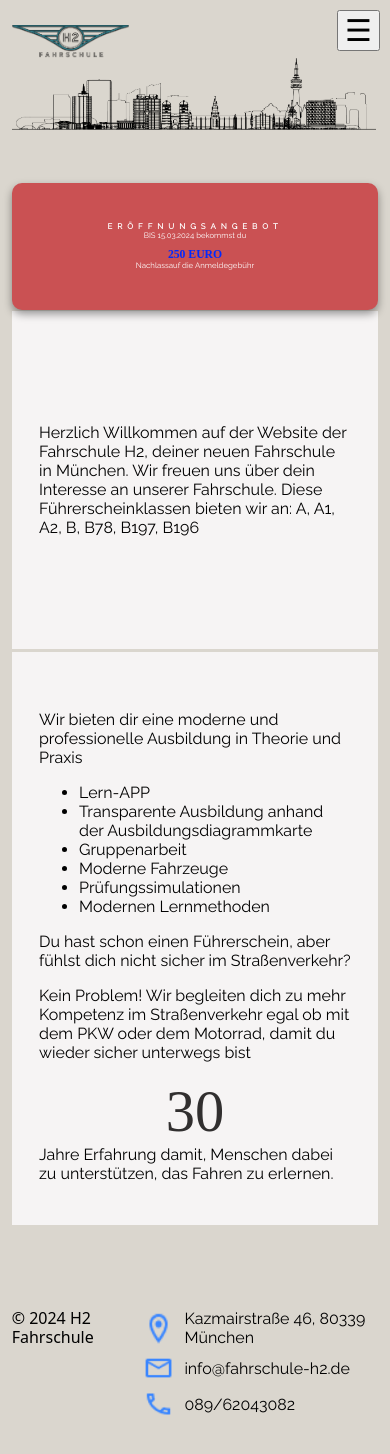
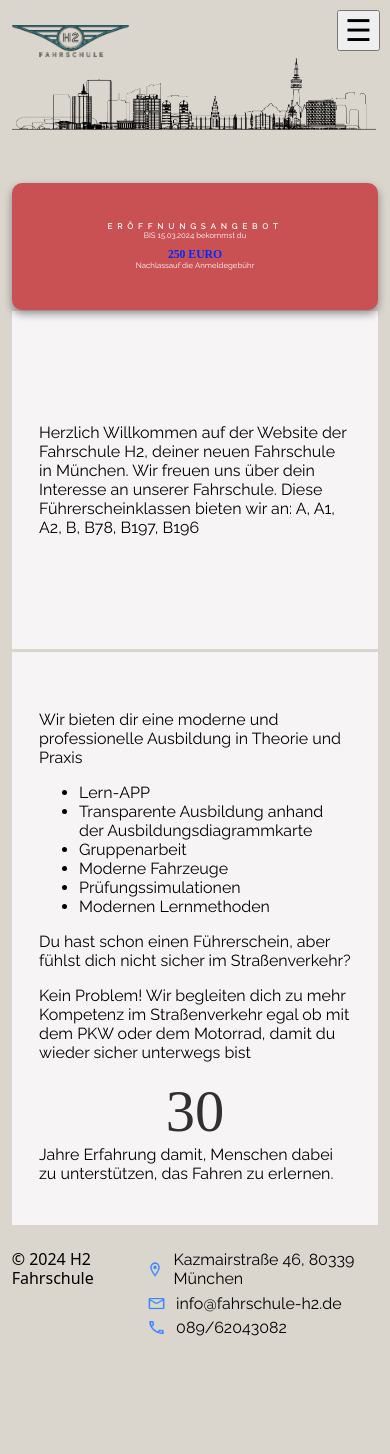
Before and after one commit to Korzyukova/Fahrschule, a Next.js app: page / in a window 390 px wide. Shown: the top 1454 px of the page. After the commit the page ends 1367 px from the top, so only its background shows below. Built offline with nearby package versions, Linux system fonts and the light colour scheme; a web font is replaced by a local one.

Commit message:
footer fixed2

```diff
--- a/src/app/globals.css
+++ b/src/app/globals.css
@@ -436,11 +436,13 @@ body {
 
   .footer {
     font-size: 1em;
+    margin-top: 3vh;
+  margin-bottom: 3vh;
   }
 
   .footer-icon {
-    width: 8vw;
-    height: 90%;
+   width: 5vw;
+    height: 2vh;
     margin: 0;
     margin-right: 10px;
     padding: 0;
```
